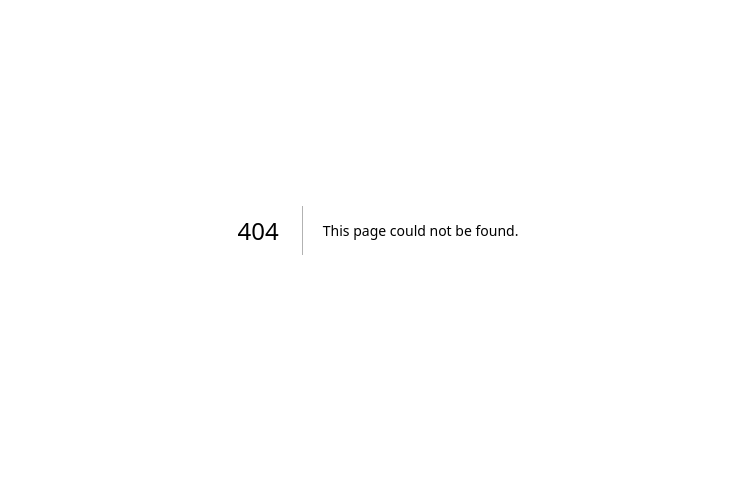
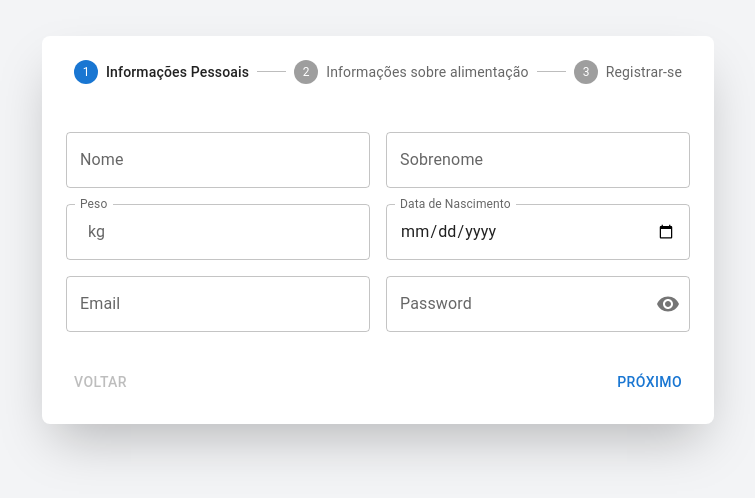
Before and after one commit to gabrielkrapp/flex-diet-ai, a Next.js app: page /register in a window 1280 px wide. Before the commit this address had no page. Shown: the part 170-668 px from the top of the page, without its empty margins (262-1017 px from the left). Built offline with nearby package versions, Linux system fonts and the light colour scheme.

Commit message:
creating multstep form and register page

```diff
--- /dev/null
+++ b/src/components/UI/Molecules/DietaryPreferencesForm.tsx
@@ -0,0 +1,23 @@
+import React from 'react';
+import { Checkbox, FormControlLabel } from '@mui/material';
+
+export const DietaryPreferencesForm = ({ formData, setFormData }: any) => {
+  const handleChange = (event: any) => {
+    setFormData({ ...formData, [event.target.name]: event.target.checked });
+  };
+
+  return (
+    <div>
+      <FormControlLabel
+        control={
+          <Checkbox
+            name="isVegan"
+            checked={formData.isVegan}
+            onChange={handleChange}
+          />
+        }
+        label="Vegano"
+      />
+    </div>
+  );
+};
--- /dev/null
+++ b/src/components/UI/Molecules/PersonalInfoForm.tsx
@@ -0,0 +1,110 @@
+import React, { ChangeEvent } from 'react';
+import TextField from '@mui/material/TextField';
+import { FormControl, Grid, IconButton, InputAdornment, InputLabel, OutlinedInput } from '@mui/material';
+import { VisibilityOff, Visibility } from '@mui/icons-material';
+
+interface FormData {
+  firstName: string;
+  lastName: string;
+  height: string;
+  dateOfBirth: string;
+  email: string;
+  password: string;
+  vegan: boolean;
+}
+
+interface PersonalInfoFormProps {
+  formData: FormData;
+  setFormData: React.Dispatch<React.SetStateAction<FormData>>;
+}
+
+export const PersonalInfoForm: React.FC<PersonalInfoFormProps> = ({ formData, setFormData }) => {
+  const handleChange = (event: ChangeEvent<HTMLInputElement>) => {
+    setFormData({ ...formData, [event.target.name]: event.target.value });
+  };
+
+  const [showPassword, setShowPassword] = React.useState(false);
+
+  const handleClickShowPassword = () => setShowPassword((show) => !show);
+  const handleMouseDownPassword = (event: React.MouseEvent<HTMLButtonElement>) => event.preventDefault();
+
+  return (
+    <div>
+      <Grid container spacing={2}>
+        <Grid item xs={6}>
+          <TextField
+            label="Nome"
+            name="firstName"
+            fullWidth
+            value={formData.firstName}
+            onChange={handleChange}
+          />
+        </Grid>
+        <Grid item xs={6}>
+          <TextField
+            label="Sobrenome"
+            name="lastName"
+            fullWidth
+            value={formData.lastName}
+            onChange={handleChange}
+          />
+        </Grid>
+        <Grid item xs={6}>
+          <TextField
+            label="Peso"
+            name="peso"
+            fullWidth
+            value={formData.height}
+            onChange={handleChange}
+            InputProps={{
+              startAdornment: <InputAdornment position="end">kg</InputAdornment>,
+            }}
+          />
+        </Grid>
+        <Grid item xs={6}>
+          <TextField
+            label="Data de Nascimento"
+            name="dateOfBirth"
+            type="date"
+            fullWidth
+            value={formData.dateOfBirth}
+            onChange={handleChange}
+            InputLabelProps={{ shrink: true }}
+          />
+        </Grid>
+        <Grid item xs={6}>
+          <TextField
+            label="Email"
+            name="email"
+            type="email"
+            fullWidth
+            value={formData.email}
+            onChange={handleChange}
+          />
+        </Grid>
+        <Grid item xs={6}>
+          <FormControl variant="outlined" fullWidth>
+            <InputLabel htmlFor="outlined-adornment-password">Password</InputLabel>
+            <OutlinedInput
+              id="outlined-adornment-password"
+              type={showPassword ? 'text' : 'password'}
+              endAdornment={
+                <InputAdornment position="end">
+                  <IconButton
+                    aria-label="toggle password visibility"
+                    onClick={handleClickShowPassword}
+                    onMouseDown={handleMouseDownPassword}
+                    edge="end"
+                  >
+                    {showPassword ? <VisibilityOff /> : <Visibility />}
+                  </IconButton>
+                </InputAdornment>
+              }
+              label="Password"
+            />
+          </FormControl>
+        </Grid>
+      </Grid>
+    </div>
+  );
+};
--- /dev/null
+++ b/src/components/UI/Organisms/StepperForm.tsx
@@ -0,0 +1,52 @@
+import React from 'react';
+import Box from '@mui/material/Box';
+import Stepper from '@mui/material/Stepper';
+import Step from '@mui/material/Step';
+import StepLabel from '@mui/material/StepLabel';
+import Button from '@mui/material/Button';
+import Typography from '@mui/material/Typography';
+
+interface HorizontalLinearStepperProps {
+  activeStep: number;
+  handleNext: () => void;
+  handleBack: () => void;
+  children: React.ReactNode;
+}
+
+const steps = ['Informações Pessoais', 'Informações sobre alimentação', 'Registrar-se'];
+
+export default function HorizontalLinearStepper({
+  activeStep,
+  handleNext,
+  handleBack,
+  children
+}: HorizontalLinearStepperProps) {
+  return (
+    <Box sx={{ width: '100%' }}>
+      <Stepper activeStep={activeStep}>
+        {steps.map((label) => (
+          <Step key={label}>
+            <StepLabel>{label}</StepLabel>
+          </Step>
+        ))}
+      </Stepper>
+      <Box sx={{ mt: 6, mb: 2 }}>
+        {children}
+      </Box>
+      <Box sx={{ display: 'flex', flexDirection: 'row', pt: 2, justifyContent: 'space-between' }}>
+        <Button
+          color="inherit"
+          disabled={activeStep === 0}
+          onClick={handleBack}
+        >
+          Voltar
+        </Button>
+        <Button
+          onClick={handleNext}
+        >
+          {activeStep === steps.length - 1 ? 'Registrar-se' : 'Próximo'}
+        </Button>
+      </Box>
+    </Box>
+  );
+}
--- a/src/middleware.ts
+++ b/src/middleware.ts
@@ -8,5 +8,5 @@ export default function middleware(request: NextRequest) {
 }
 
 export const config = {
-    matcher: ["/", "/login"]
+    matcher: ["/", "/login", "/register"]
 }
--- /dev/null
+++ b/src/pages/register/index.tsx
@@ -0,0 +1,40 @@
+import React, { useState } from 'react';
+import { PersonalInfoForm } from '@/components/UI/Molecules/PersonalInfoForm';
+import { DietaryPreferencesForm } from '@/components/UI/Molecules/DietaryPreferencesForm';
+import HorizontalLinearStepper from '@/components/UI/Organisms/StepperForm';
+
+export default function MultiStepForm() {
+  const [activeStep, setActiveStep] = useState(0);
+  const [formData, setFormData] = useState({
+    firstName: '',
+    lastName: '',
+    dateOfBirth: '',
+    height: '',
+    email: '',
+    password: '',
+    vegan: false,
+  });
+
+  const handleNext = () => {
+    setActiveStep((prevActiveStep) => prevActiveStep + 1);
+  };
+
+  const handleBack = () => {
+    setActiveStep((prevActiveStep) => prevActiveStep - 1);
+  };
+
+  return (
+    <div className="flex justify-center items-center min-h-screen bg-gray-100">
+      <div className="p-6 rounded-lg shadow-2xl bg-white max-w-2xl w-full"> {/* Ajuste na classe de sombra */}
+        <HorizontalLinearStepper
+        activeStep={activeStep}
+        handleNext={handleNext}
+        handleBack={handleBack}
+      >
+        {activeStep === 0 && <PersonalInfoForm formData={formData} setFormData={setFormData} />}
+        {activeStep === 1 && <DietaryPreferencesForm formData={formData} setFormData={setFormData} />}
+      </HorizontalLinearStepper>
+      </div>
+    </div>
+  );
+}
```
Also changed, not shown: src/functions/redirect-routers.ts (+19 -11 lines).
